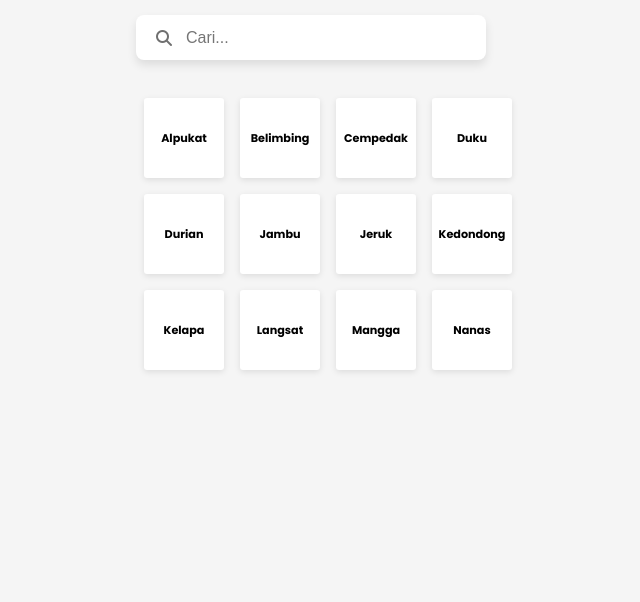
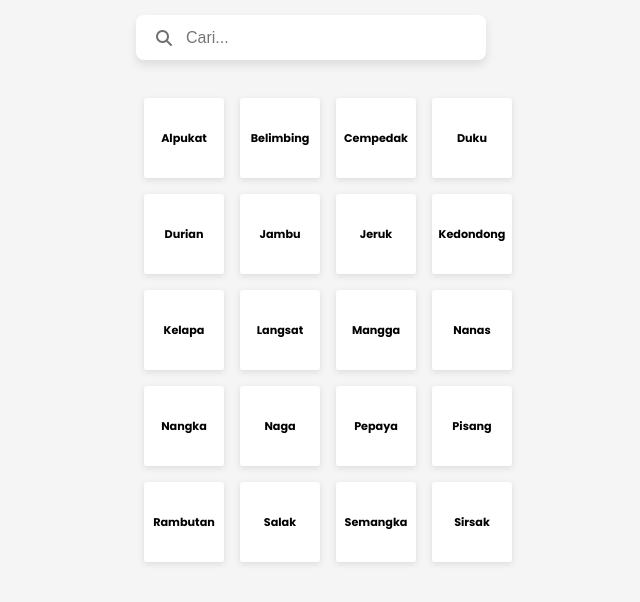
Before and after one commit to aldikhoirul/search-filter, a plain HTML site: page index.html in a window 1280 px wide. Shown: the whole page, without its empty margins (294-934 px from the left). Drawn offline with Linux system fonts and the light colour scheme.

Commit message:
tambah buah

```diff
--- a/index.html
+++ b/index.html
@@ -25,6 +25,14 @@
       <div class="cards"><h2 class="icon-name">Langsat</h2></div>
       <div class="cards"><h2 class="icon-name">Mangga</h2></div>
       <div class="cards"><h2 class="icon-name">Nanas</h2></div>
+      <div class="cards"><h2 class="icon-name">Nangka</h2></div>
+      <div class="cards"><h2 class="icon-name">Naga</h2></div>
+      <div class="cards"><h2 class="icon-name">Pepaya</h2></div>
+      <div class="cards"><h2 class="icon-name">Pisang</h2></div>
+      <div class="cards"><h2 class="icon-name">Rambutan</h2></div>
+      <div class="cards"><h2 class="icon-name">Salak</h2></div>
+      <div class="cards"><h2 class="icon-name">Semangka</h2></div>
+      <div class="cards"><h2 class="icon-name">Sirsak</h2></div>
     </div>
 
     <script src="https://kit.fontawesome.com/2d70540a5c.js" crossorigin="anonymous"></script>
```
